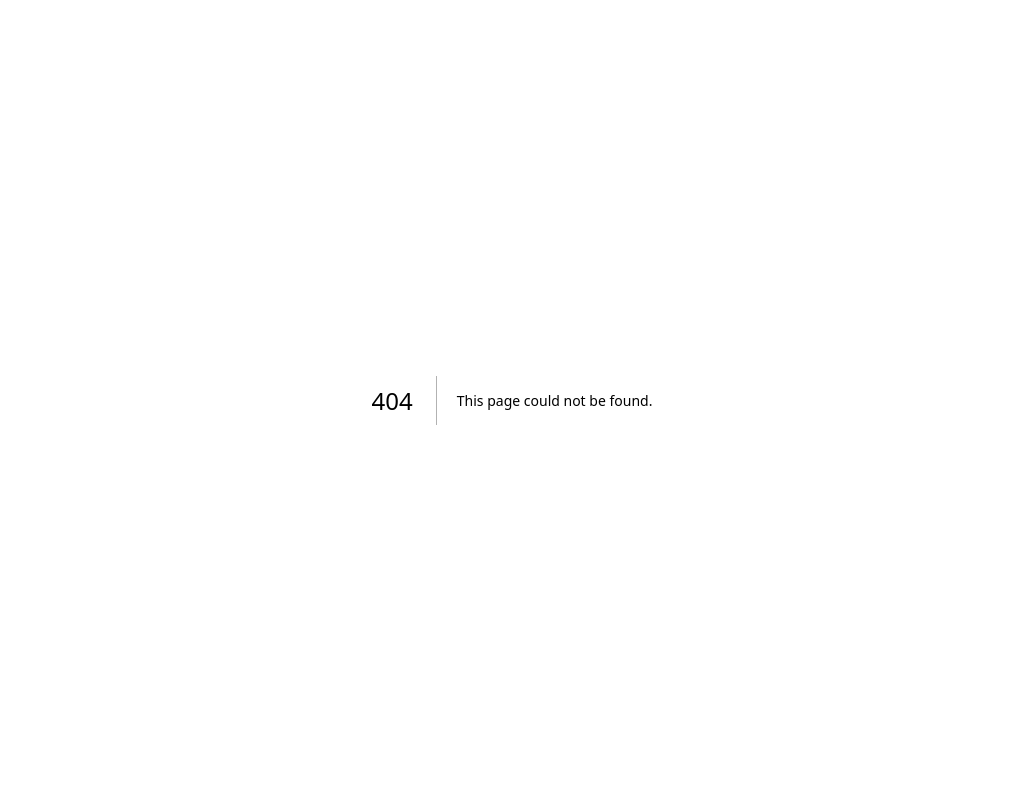
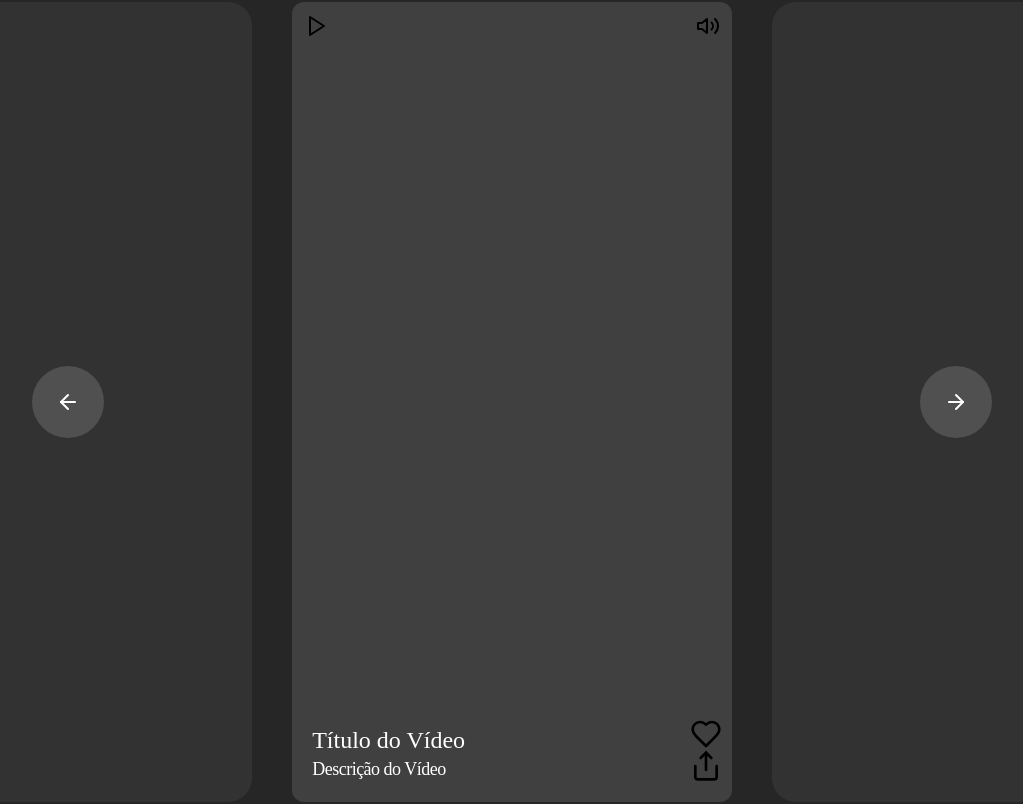
Before and after one commit to JohnnyBoySou/atequeelevenhaweb, a Next.js app: page /shorts in a window 1280 px wide. Before the commit this address had no page. Shown: the whole page, without its empty margins (128-1151 px from the left). Built offline with nearby package versions, Linux system fonts and the light colour scheme.

Commit message:
add shorts page

```diff
--- a/app/page.js
+++ b/app/page.js
@@ -20,7 +20,7 @@ export default function Start() {
           <Link href="/pins">
             <Title>Pins</Title>
           </Link>
-          <Link href="/fem">
+          <Link href="/shorts">
             <Title>Shorts</Title>
           </Link>
           <Link href="/masc">
--- /dev/null
+++ b/app/shorts/page.js
@@ -0,0 +1,66 @@
+'use client'
+import React, { useState, useEffect } from 'react';
+import { Column, Row, Main, Title, Label, } from '@theme/global';
+import { Play, Pause, Volume2, VolumeX, Heart, Share, ArrowLeft, ArrowRight } from 'lucide-react';
+export default function Shorts() {
+
+
+    const Short = () => {
+        const [status, setstatus] = useState(true);
+        const [audio, setaudio] = useState();
+        return(
+            <Column style={{ width: 450, height: 800, borderRadius: 12,  backgroundColor: "#404040", position:'relative', margin: '0px 40px',}}>
+                <Row style={{ justifyContent: 'space-between', alignItems: 'center', margin: 12, }}>
+                    <Column>
+                        {status ?
+                            <Play />
+                            :
+                            <Pause />
+                            }
+                    </Column>
+                    <Column>
+                        {status ?
+                           <Volume2 />
+                            :
+                            <VolumeX />
+                            }
+                    </Column>
+
+                </Row>
+
+                <Column style={{  position: 'absolute', left: 20, bottom: 20, }}>
+                    <Title style={{ fontSize: 24, color: "#fff", }}>Título do Vídeo</Title>
+                    <Label style={{ fontSize: 18, color: "#fff", }}>Descrição do Vídeo</Label>
+                </Column>
+
+
+                <Column style={{ position: 'absolute', right: 10, bottom: 20, }}>
+                    <Column>
+                        <Heart size={32}/>
+                    </Column>
+                    <Column>
+                        <Share size={32}/>
+                    </Column>
+                </Column>
+            </Column>
+        )
+     }
+
+    return (
+        <Main style={{ backgroundColor: "#262626", height: '97.5vh', justifyContent: 'center',  }}>
+            <Row style={{ justifyContent: 'center', alignItems: 'center',  }}>
+                <Column style={{ width: '30%', height: '100%', backgroundColor: "#323232", borderRadius: 24, justifyContent: 'center', alignItems: 'center',  }}>
+                    <Column style={{ justifyContent: 'center', alignItems: 'center', width: 72, height: 72, borderRadius: 100, backgroundColor: "#505050", }}>
+                        <ArrowLeft color="#FFF"/>
+                    </Column>
+                </Column>
+                <Short/>
+                <Column style={{ width: '30%', height: '100%', backgroundColor: "#323232", borderRadius: 24, justifyContent: 'center', alignItems: 'center',  }}>
+                   <Column style={{ justifyContent: 'center', alignItems: 'center', width: 72, height: 72, borderRadius: 100, backgroundColor: "#505050", }}>
+                    <ArrowRight color="#FFF"/>
+                   </Column>
+                </Column>
+            </Row>
+        </Main>
+    )
+}
```
Also changed, not shown: app/home/page.js (+5 -3 lines).
